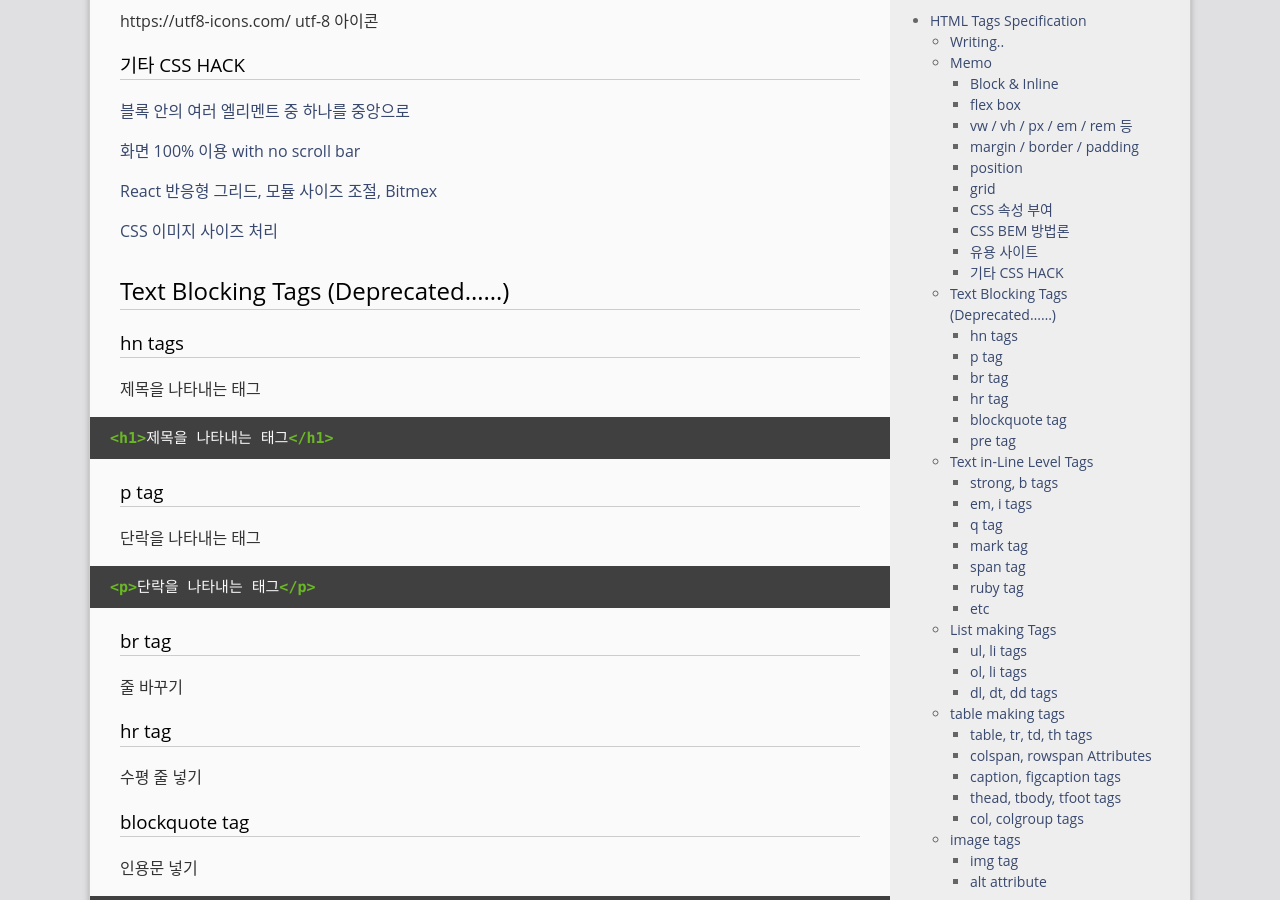
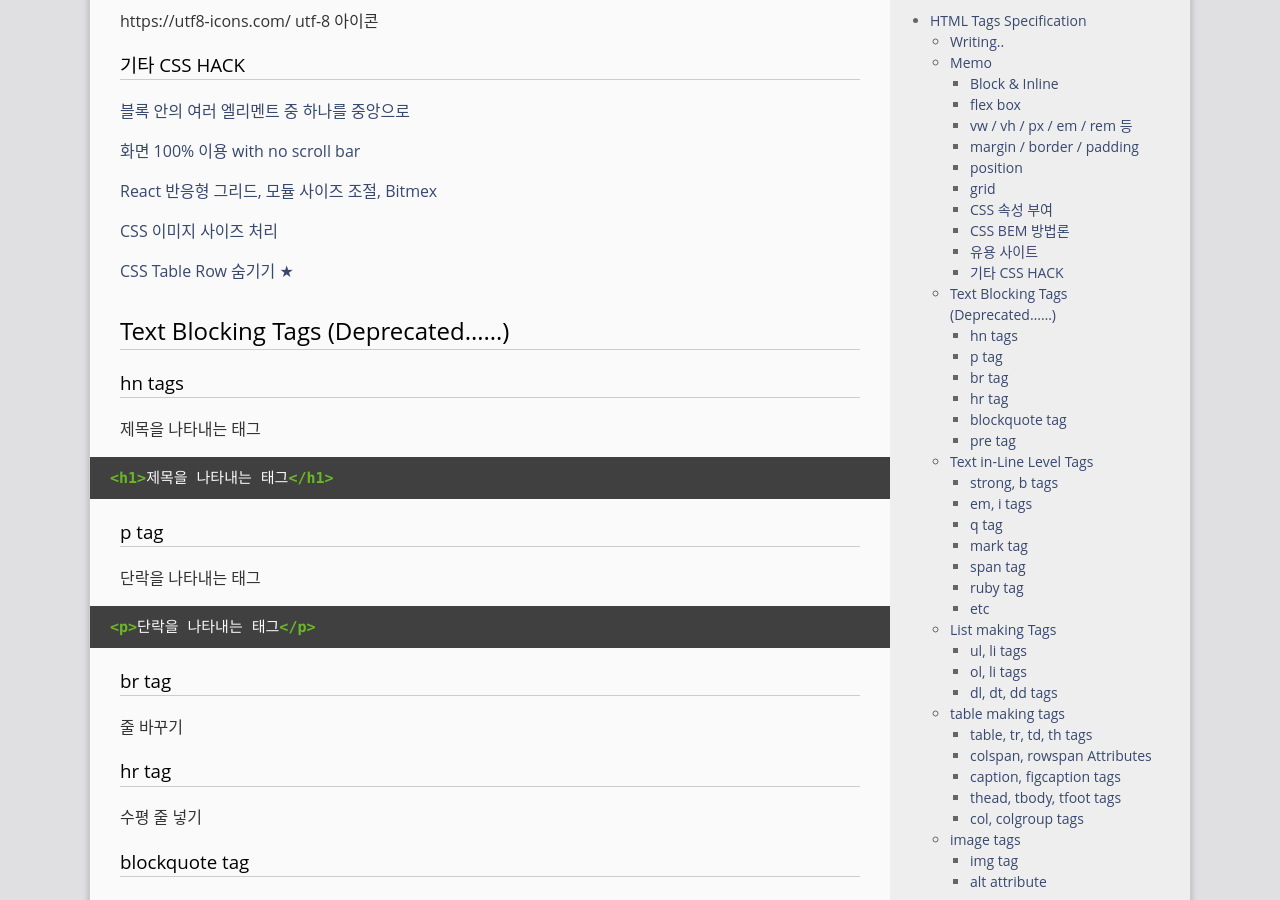
Before and after one commit to gloomydumber/copy, a Jekyll site: the page built from _posts/2020-02-23-HTMLTags.md, in a window 1280 px wide and 900 px high, scrolled down 2814 px. Built offline with Jekyll 4.4.1, drawn with Linux system fonts in a browser that asks for light colours; comment, search, counter and statistics services are not loaded.

Commit message:
PostModded

```diff
--- a/_posts/2020-02-23-HTMLTags.md
+++ b/_posts/2020-02-23-HTMLTags.md
@@ -141,6 +141,8 @@ https://utf8-icons.com/ utf-8 아이콘
 [React 반응형 그리드, 모듈 사이즈 조절, Bitmex](https://blog.bitmex.com/the-new-bitmex-custom-ui/){: target="\_blank"}
 
 [CSS 이미지 사이즈 처리](https://webdir.tistory.com/487){: target="\_blank"}
+
+[CSS Table Row 숨기기 ★](https://stackoverflow.com/questions/37375625/how-to-animate-toggling-of-table-rows){: target="\_blank"}
 
 ## Text Blocking Tags (Deprecated......)
 
```
